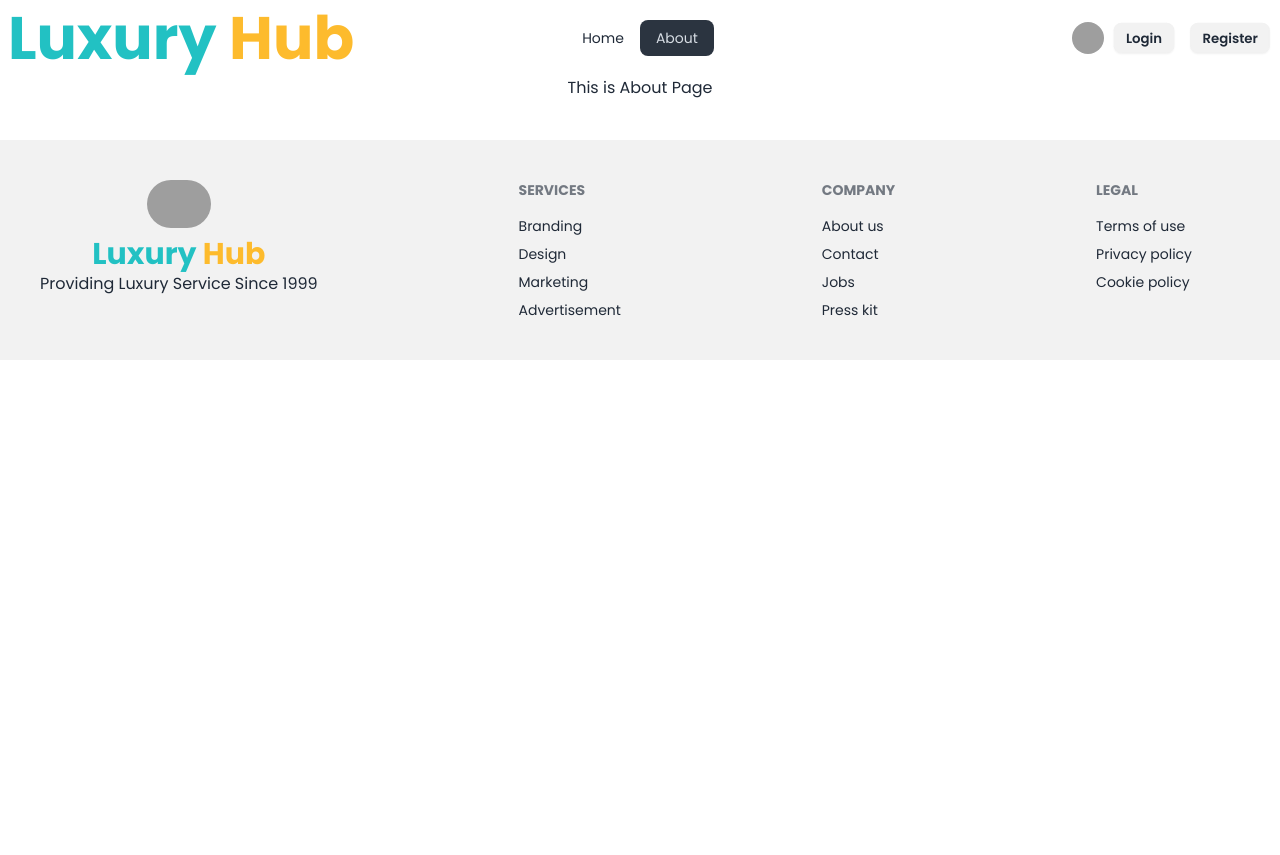
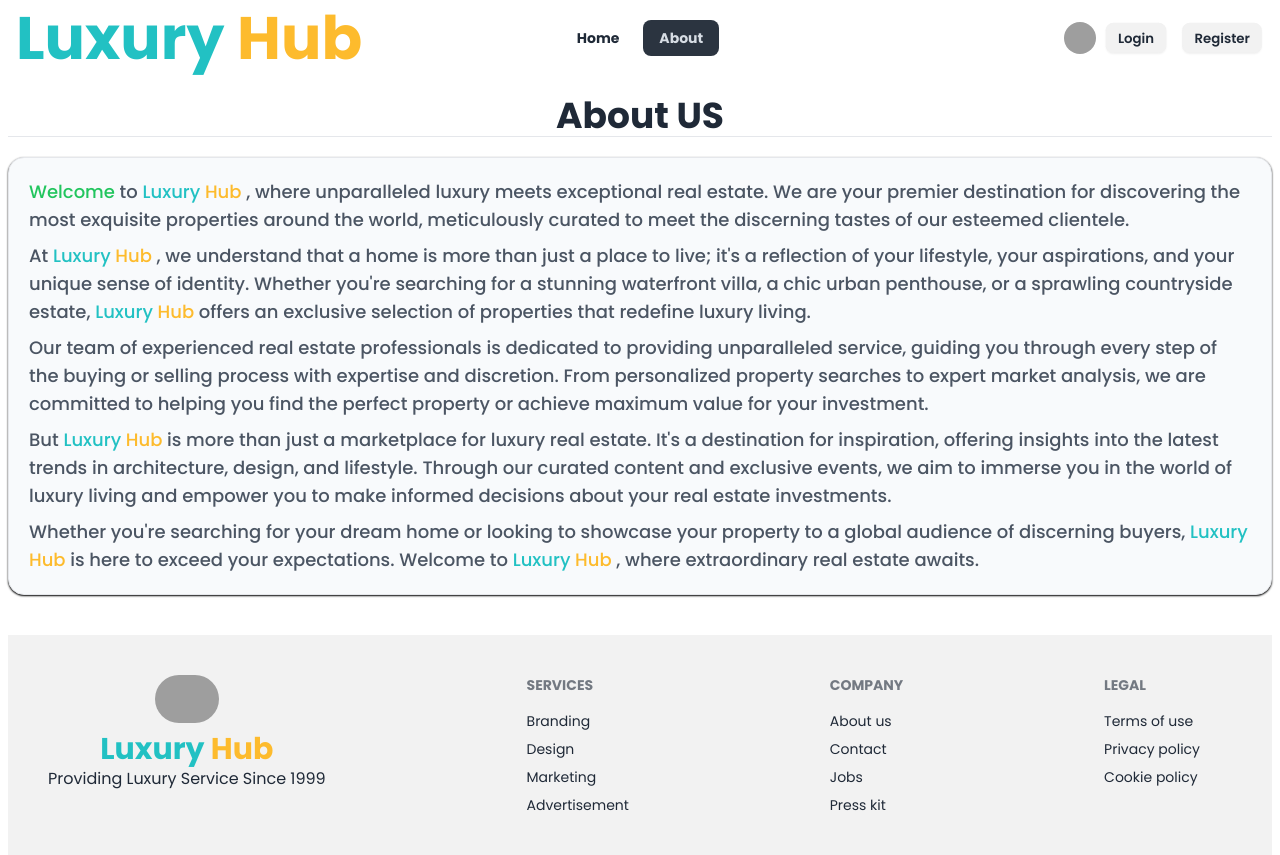
Before and after one commit to saiful797/Luxury-Hub, a React (Vite) app: page /about in a window 1280 px wide. Before the commit the page ends 800 px from the top, so only its background shows below. Built offline with nearby package versions, Linux system fonts and the light colour scheme; grey boxes are pictures that could not be loaded.

Commit message:
Updated about secton

```diff
--- a/src/layout/Roots.jsx
+++ b/src/layout/Roots.jsx
@@ -4,9 +4,11 @@ import Footer from '../pages/footer/Footer';
 const Roots = () => {
     return (
         <div className="font-poppins max-w-7xl mx-auto">
-            <NavBar></NavBar>
-            <Outlet></Outlet>
-            <Footer></Footer>
+            <div className='ml-2 mr-2'>
+                <NavBar></NavBar>
+                <Outlet></Outlet>
+                <Footer></Footer>
+            </div>
         </div>
     );
 };
--- a/src/pages/About/About.jsx
+++ b/src/pages/About/About.jsx
@@ -1,7 +1,31 @@
 const About = () => {
     return (
-        <div className="text-center">
-            <h1>This is About Page</h1>
+        <div>
+            <div className="mt-5">
+                <h1 className="text-4xl font-bold text-center">About US</h1>
+                <hr />
+            </div>
+            <div className="mt-5 space-y-2 text-lg font-medium text-gray-600 border rounded-2xl bg-slate-50 shadow-sm shadow-black p-5">
+                <p>
+                    <span className="text-green-500 text-lg font-medium">Welcome</span> to<span className="text-[#22c1c3]"> Luxury </span> <span className="text-[#fdbb2d]">Hub </span>, where unparalleled luxury meets exceptional real estate. We are your premier destination for discovering the most exquisite properties around the world, meticulously curated to meet the discerning tastes of our esteemed clientele.
+                </p>
+
+                <p>
+                    At <span className="text-[#22c1c3]"> Luxury </span> <span className="text-[#fdbb2d]">Hub </span>, we understand that a home is more than just a place to live; it's a reflection of your lifestyle, your aspirations, and your unique sense of identity. Whether you're searching for a stunning waterfront villa, a chic urban penthouse, or a sprawling countryside estate, <span className="text-[#22c1c3]"> Luxury </span> <span className="text-[#fdbb2d]">Hub </span> offers an exclusive selection of properties that redefine luxury living.
+                </p>
+
+                <p>
+                    Our team of experienced real estate professionals is dedicated to providing unparalleled service, guiding you through every step of the buying or selling process with expertise and discretion. From personalized property searches to expert market analysis, we are committed to helping you find the perfect property or achieve maximum value for your investment.
+                </p>
+
+                <p>
+                    But <span className="text-[#22c1c3]"> Luxury </span> <span className="text-[#fdbb2d]">Hub </span> is more than just a marketplace for luxury real estate. It's a destination for inspiration, offering insights into the latest trends in architecture, design, and lifestyle. Through our curated content and exclusive events, we aim to immerse you in the world of luxury living and empower you to make informed decisions about your real estate investments.
+                </p>
+
+                <p>
+                    Whether you're searching for your dream home or looking to showcase your property to a global audience of discerning buyers, <span className="text-[#22c1c3]"> Luxury </span> <span className="text-[#fdbb2d]">Hub </span> is here to exceed your expectations. Welcome to <span className="text-[#22c1c3]"> Luxury </span> <span className="text-[#fdbb2d]">Hub </span>, where extraordinary real estate awaits.
+                </p>
+            </div>
         </div>
     );
 };
--- a/src/pages/Shared/NavBar/NavBar.jsx
+++ b/src/pages/Shared/NavBar/NavBar.jsx
@@ -23,7 +23,7 @@ const NavBar = () => {
                 </div>
             </div>
             <div className="navbar-center hidden lg:flex">
-                <ul className="menu menu-horizontal px-1">
+                <ul className="menu menu-horizontal px-1 gap-2 text-md font-bold">
                      {navLinks}
                 </ul>
             </div>
```
